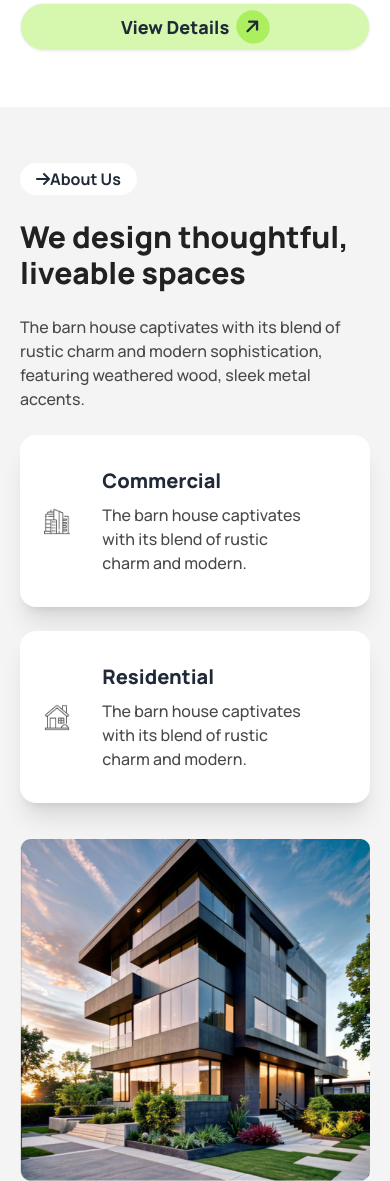
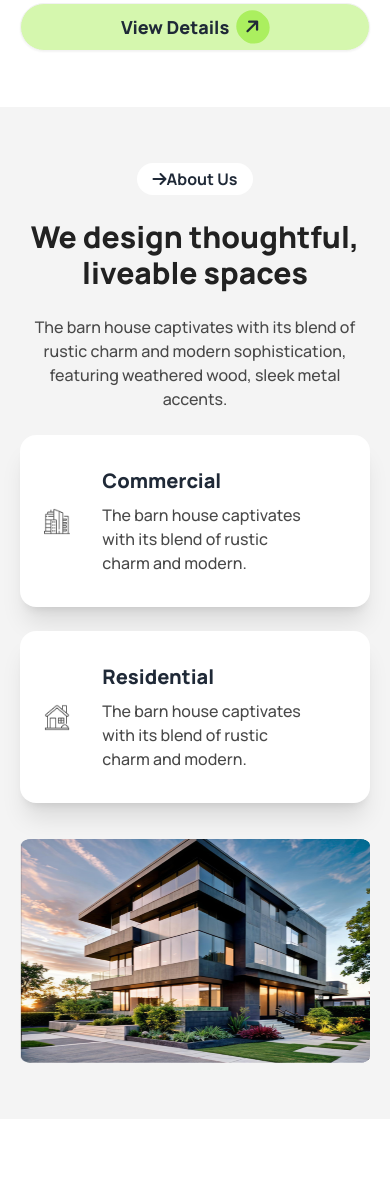
Before and after one commit to asadalgalib/ph-assingment-three, a plain HTML site: page index.html in a window 390 px wide. Shown: the part 635-1816 px from the top of the page. After the commit the page ends 1754 px from the top, so only its background shows below. Drawn offline with nearby package versions, Linux system fonts and the light colour scheme.

Commit message:
desing section done

```diff
--- a/index.html
+++ b/index.html
@@ -95,13 +95,16 @@
       <!-- desing ssection -->
        <section class="bg-[#F4F4F4]">
         <!-- desing content-->
-         <div class="p-14 md:pt-24 px-5 md:px-8  lg:px-28 md:py-28 grid grid-cols-1 lg:grid-cols-2 gap-9">
+         <div class="p-14 md:pt-24 px-5 md:px-8  lg:px-28 md:py-28 grid grid-cols-1 lg:grid-cols-2 gap-9 ">
           <!-- desing text -->
-           <div class="space-y-6">
-            <button class="rounded-3xl bg-[#fff] py-1 px-4 text-base font-bold"><i class="fa-solid fa-arrow-right"></i>About Us</button>
-            <h1 class="text-3xl md:text-5xl font-extrabold text-[#212121]">We design thoughtful,<br> liveable spaces</h1>
-            <p class="text-[#494949] text-base font-medium">The barn house captivates with its blend of rustic charm and
+           <div class="">
+            <div class="text-center lg:text-start mb-6">
+              <img class="absolute -mt-14 -ml-14 hidden lg:inline" src="./assets/Vector.png" alt="">
+            <button class="rounded-3xl bg-[#fff] py-1 px-4 text-base font-bold mb-6"><i class="fa-solid fa-arrow-right"></i>About Us</button>
+            <h1 class="text-3xl md:text-5xl font-extrabold text-[#212121] mb-6">We design thoughtful,<br> liveable spaces</h1>
+            <p class="text-[#494949] text-base font-medium mb-6">The barn house captivates with its blend of rustic charm and
               modern sophistication, featuring weathered wood, sleek metal accents.</p>
+            </div>
               <!-- card -->
                <div class="grid grid-cols-1 md:grid-cols-2 lg:grid-cols-1 gap-6">
                  <!-- card 1 -->
@@ -131,8 +134,8 @@
                </div>
            </div>
            <!-- desing photo -->
-           <div class="flex justify-center items-center">
-            <img src="./assets/Rectangle.png" alt="">
+           <div class="flex justify-center items-end">
+            <img class="w-full h-56 md:h-96 lg:h-[550px] object-fill " src="./assets/Rectangle.png" alt="">
            </div>
          </div>
        </section>
```
